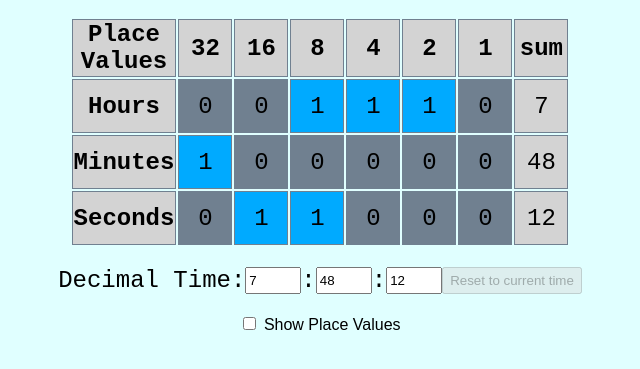
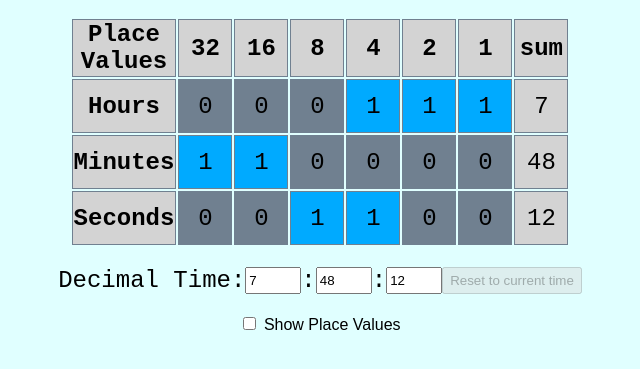
Before and after one commit to mistersf/mistersf.github.io, a plain HTML site: page binary_clock/index.html in a window 1280 px wide. Shown: the part 129-498 px from the top of the page, without its empty margins (320-960 px from the left). Drawn offline with Linux system fonts and the light colour scheme.

Commit message:
fix bit offset

```diff
--- a/binary_clock/index.html
+++ b/binary_clock/index.html
@@ -88,7 +88,7 @@
                 s = customTime.s;
             }
             for (let i = 1; i < 7; i++) {
-                const bitValue = 1 << (5 - i);
+                const bitValue = 1 << (6 - i);
                 const hOn = (h & bitValue);
                 const mOn = (m & bitValue);
                 const sOn = (s & bitValue);
```
